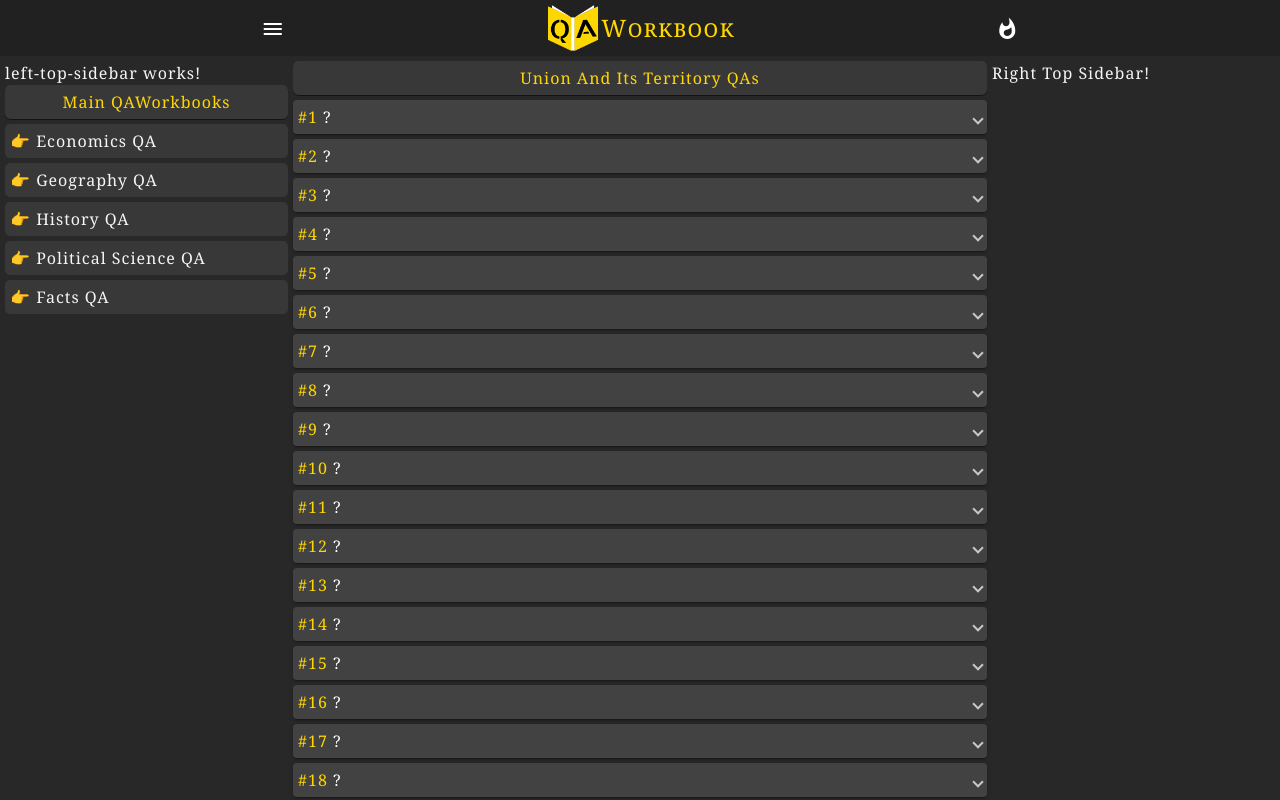
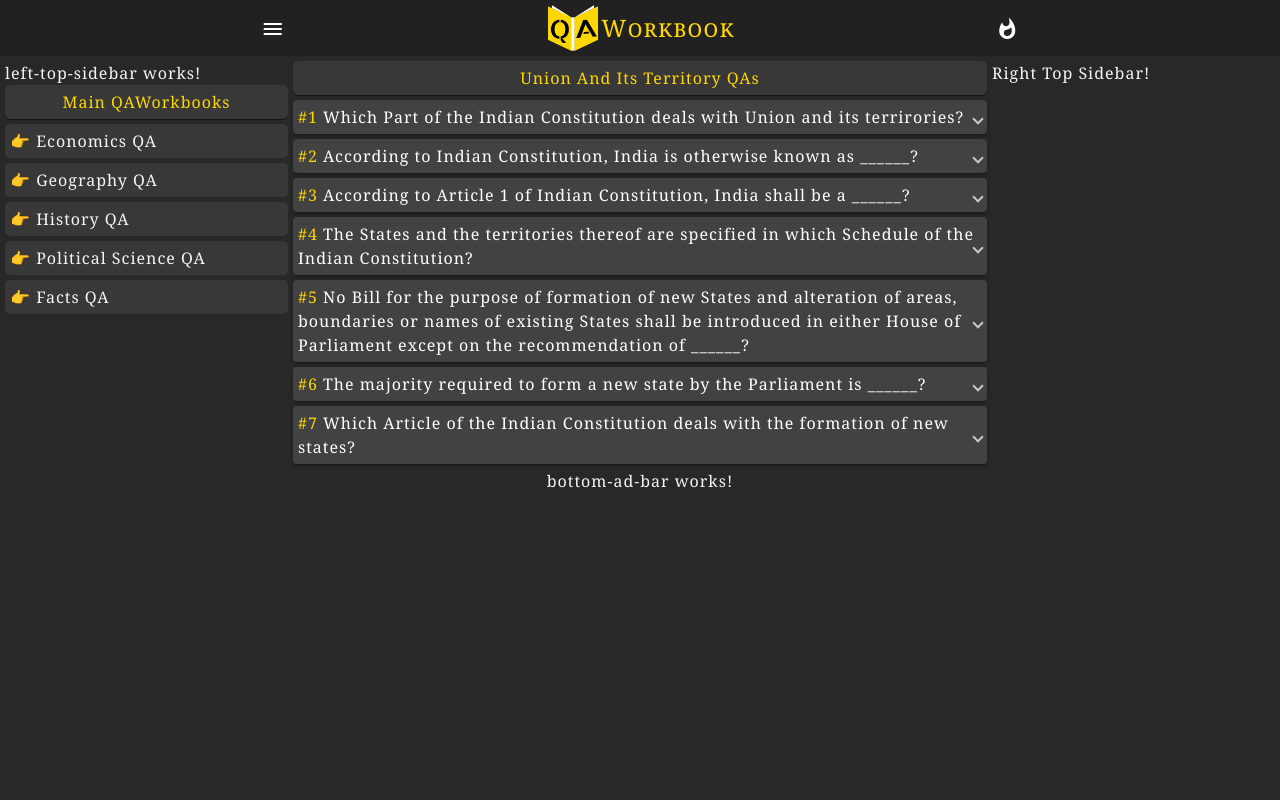
Before and after one commit to JibinJF/QAWorkbook, an Angular app: page /PoliticalScienceQA/IndianPolityQA/IndianConstitutionQA/UnionAndItsTerritoryQA in a window 1280 px wide. Built offline with nearby package versions, Linux system fonts and the light colour scheme.

Commit message:
completed union and its territory QA

```diff
--- a/src/app/general-awareness-qa/political-science-qa/indian-polity-qa/indian-constitution-qa/citizenship-qa/citizenship-qa.component.ts
+++ b/src/app/general-awareness-qa/political-science-qa/indian-polity-qa/indian-constitution-qa/citizenship-qa/citizenship-qa.component.ts
@@ -372,5 +372,134 @@ export class CitizenshipQAComponent {
       <li>.</li>
       </ul>`
     },
+
+    {
+      qaNumber: this.qaNumber++,
+      question: `?`,
+      answer: `.`,
+      description: `<ul>
+      <li>.</li>
+      </ul>`
+    },
+    {
+      qaNumber: this.qaNumber++,
+      question: `?`,
+      answer: `.`,
+      description: `<ul>
+      <li>.</li>
+      </ul>`
+    },
+    {
+      qaNumber: this.qaNumber++,
+      question: `?`,
+      answer: `.`,
+      description: `<ul>
+      <li>.</li>
+      </ul>`
+    },
+    {
+      qaNumber: this.qaNumber++,
+      question: `?`,
+      answer: `.`,
+      description: `<ul>
+      <li>.</li>
+      </ul>`
+    },
+    {
+      qaNumber: this.qaNumber++,
+      question: `?`,
+      answer: `.`,
+      description: `<ul>
+      <li>.</li>
+      </ul>`
+    },
+    {
+      qaNumber: this.qaNumber++,
+      question: `?`,
+      answer: `.`,
+      description: `<ul>
+      <li>.</li>
+      </ul>`
+    },
+    {
+      qaNumber: this.qaNumber++,
+      question: `?`,
+      answer: `.`,
+      description: `<ul>
+      <li>.</li>
+      </ul>`
+    },
+    {
+      qaNumber: this.qaNumber++,
+      question: `?`,
+      answer: `.`,
+      description: `<ul>
+      <li>.</li>
+      </ul>`
+    },
+    {
+      qaNumber: this.qaNumber++,
+      question: `?`,
+      answer: `.`,
+      description: `<ul>
+      <li>.</li>
+      </ul>`
+    },
+    {
+      qaNumber: this.qaNumber++,
+      question: `?`,
+      answer: `.`,
+      description: `<ul>
+      <li>.</li>
+      </ul>`
+    },
+    {
+      qaNumber: this.qaNumber++,
+      question: `?`,
+      answer: `.`,
+      description: `<ul>
+      <li>.</li>
+      </ul>`
+    },
+    {
+      qaNumber: this.qaNumber++,
+      question: `?`,
+      answer: `.`,
+      description: `<ul>
+      <li>.</li>
+      </ul>`
+    },
+    {
+      qaNumber: this.qaNumber++,
+      question: `?`,
+      answer: `.`,
+      description: `<ul>
+      <li>.</li>
+      </ul>`
+    },
+    {
+      qaNumber: this.qaNumber++,
+      question: `?`,
+      answer: `.`,
+      description: `<ul>
+      <li>.</li>
+      </ul>`
+    },
+    {
+      qaNumber: this.qaNumber++,
+      question: `?`,
+      answer: `.`,
+      description: `<ul>
+      <li>.</li>
+      </ul>`
+    },
+    {
+      qaNumber: this.qaNumber++,
+      question: `?`,
+      answer: `.`,
+      description: `<ul>
+      <li>.</li>
+      </ul>`
+    },
   ];
 }
--- a/src/app/general-awareness-qa/political-science-qa/indian-polity-qa/indian-constitution-qa/union-and-its-territory-qa/union-and-its-territory-qa.component.ts
+++ b/src/app/general-awareness-qa/political-science-qa/indian-polity-qa/indian-constitution-qa/union-and-its-territory-qa/union-and-its-territory-qa.component.ts
@@ -14,187 +14,61 @@ export class UnionAndItsTerritoryQAComponent {
   unionAndItsTerritoryQAs: QAModel[] = [
     {
       qaNumber: this.qaNumber++,
-      question: `?`,
-      answer: `.`,
+      question: `Which Part of the Indian Constitution deals with Union and
+      its terrirories?`,
+      answer: `Part I.`,
       description: `<ul>
-      <li>.</li>
+      <li>Article 1 to 4.</li>
       </ul>`
     },
     {
       qaNumber: this.qaNumber++,
-      question: `?`,
-      answer: `.`,
+      question: `According to Indian Constitution, India is otherwise known
+      as ______?`,
+      answer: `Bharat.`,
+    },
+    {
+      qaNumber: this.qaNumber++,
+      question: `According to Article 1 of Indian Constitution, India shall
+      be a ______?`,
+      answer: `Union of States.`,
       description: `<ul>
-      <li>.</li>
+      <li>India is known as "Indestructible union of destructible states".</li>
       </ul>`
     },
     {
       qaNumber: this.qaNumber++,
-      question: `?`,
-      answer: `.`,
+      question: `The States and the territories thereof are specified in
+      which Schedule of the Indian Constitution?`,
+      answer: `First Schedule.`,
+    },
+    {
+      qaNumber: this.qaNumber++,
+      question: `No Bill for the purpose of formation of new States and
+      alteration of areas, boundaries or names of existing States shall be
+      introduced in either House of Parliament except on the recommendation
+      of ______?`,
+      answer: `President.`,
       description: `<ul>
-      <li>.</li>
+      <li>And also, unless, where the proposal contained in the Bill affects
+      the area, boundaries or name of any of the States, the Bill has been
+      referred by the President to the Legislature of that State for
+      expressing its views thereon within such period as may be specified in
+      the reference or within such further period as the President may allow
+      and the period so specified or allowed has expired.</li>
       </ul>`
     },
     {
       qaNumber: this.qaNumber++,
-      question: `?`,
-      answer: `.`,
-      description: `<ul>
-      <li>.</li>
-      </ul>`
+      question: `The majority required to form a new state by the Parliament
+      is ______?`,
+      answer: `Simple majority.`,
     },
     {
       qaNumber: this.qaNumber++,
-      question: `?`,
-      answer: `.`,
-      description: `<ul>
-      <li>.</li>
-      </ul>`
-    },
-    {
-      qaNumber: this.qaNumber++,
-      question: `?`,
-      answer: `.`,
-      description: `<ul>
-      <li>.</li>
-      </ul>`
-    },
-    {
-      qaNumber: this.qaNumber++,
-      question: `?`,
-      answer: `.`,
-      description: `<ul>
-      <li>.</li>
-      </ul>`
-    },
-    {
-      qaNumber: this.qaNumber++,
-      question: `?`,
-      answer: `.`,
-      description: `<ul>
-      <li>.</li>
-      </ul>`
-    },
-    {
-      qaNumber: this.qaNumber++,
-      question: `?`,
-      answer: `.`,
-      description: `<ul>
-      <li>.</li>
-      </ul>`
-    },
-    {
-      qaNumber: this.qaNumber++,
-      question: `?`,
-      answer: `.`,
-      description: `<ul>
-      <li>.</li>
-      </ul>`
-    },
-    {
-      qaNumber: this.qaNumber++,
-      question: `?`,
-      answer: `.`,
-      description: `<ul>
-      <li>.</li>
-      </ul>`
-    },
-    {
-      qaNumber: this.qaNumber++,
-      question: `?`,
-      answer: `.`,
-      description: `<ul>
-      <li>.</li>
-      </ul>`
-    },
-    {
-      qaNumber: this.qaNumber++,
-      question: `?`,
-      answer: `.`,
-      description: `<ul>
-      <li>.</li>
-      </ul>`
-    },
-    {
-      qaNumber: this.qaNumber++,
-      question: `?`,
-      answer: `.`,
-      description: `<ul>
-      <li>.</li>
-      </ul>`
-    },
-    {
-      qaNumber: this.qaNumber++,
-      question: `?`,
-      answer: `.`,
-      description: `<ul>
-      <li>.</li>
-      </ul>`
-    },
-    {
-      qaNumber: this.qaNumber++,
-      question: `?`,
-      answer: `.`,
-      description: `<ul>
-      <li>.</li>
-      </ul>`
-    },
-    {
-      qaNumber: this.qaNumber++,
-      question: `?`,
-      answer: `.`,
-      description: `<ul>
-      <li>.</li>
-      </ul>`
-    },
-    {
-      qaNumber: this.qaNumber++,
-      question: `?`,
-      answer: `.`,
-      description: `<ul>
-      <li>.</li>
-      </ul>`
-    },
-    {
-      qaNumber: this.qaNumber++,
-      question: `?`,
-      answer: `.`,
-      description: `<ul>
-      <li>.</li>
-      </ul>`
-    },
-    {
-      qaNumber: this.qaNumber++,
-      question: `?`,
-      answer: `.`,
-      description: `<ul>
-      <li>.</li>
-      </ul>`
-    },
-    {
-      qaNumber: this.qaNumber++,
-      question: `?`,
-      answer: `.`,
-      description: `<ul>
-      <li>.</li>
-      </ul>`
-    },
-    {
-      qaNumber: this.qaNumber++,
-      question: `?`,
-      answer: `.`,
-      description: `<ul>
-      <li>.</li>
-      </ul>`
-    },
-    {
-      qaNumber: this.qaNumber++,
-      question: `?`,
-      answer: `.`,
-      description: `<ul>
-      <li>.</li>
-      </ul>`
+      question: `Which Article of the Indian Constitution deals with the
+      formation of new states?`,
+      answer: `Article 3.`,
     },
   ];
 }
```
Also changed, not shown: 1 other file (tests, documents, lock files or other folders).
